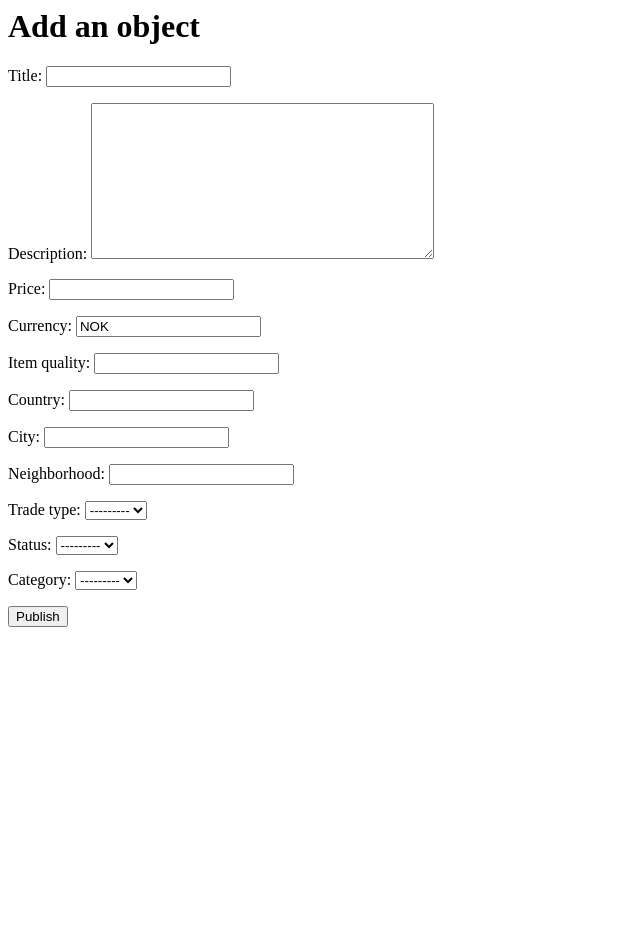
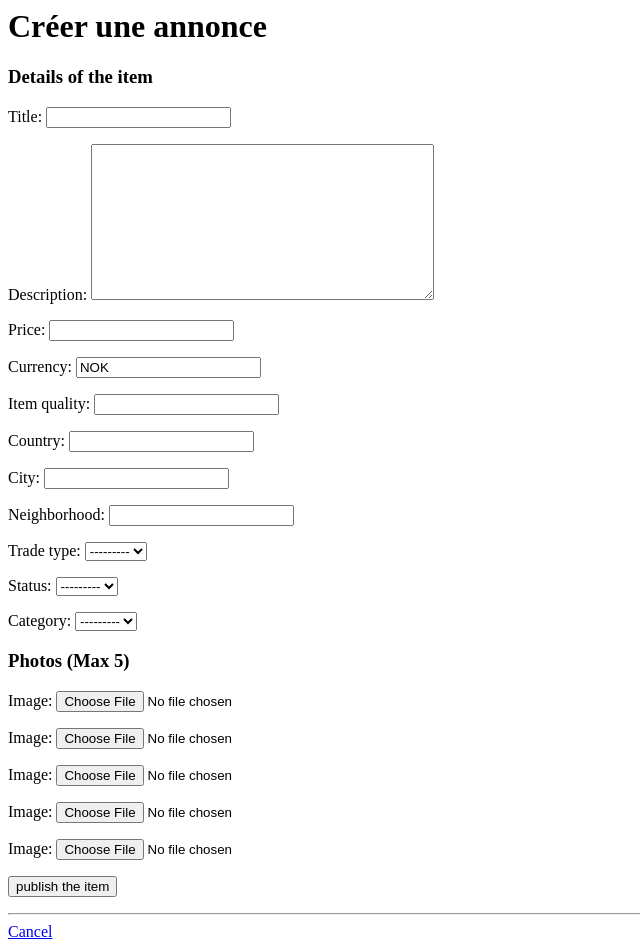
Before and after one commit to marinlemonnier/ReSail, a Django app: page /create/ in a window 1280 px wide. Shown: the whole page, without its empty margins (0-640 px from the left). Before the commit the page ends 627 px from the top, so only its background shows below. Run offline with Django 5.2, Linux system fonts and the light colour scheme; data that the repository does not hold is empty.

Commit message:
J'ai réussi à mettre les photos grace à l'IA car je ne savais pas comment faire, cependant on ne peut que importer des format PNG ou JPEG (impossible d'importer des HEIC d'apple), j'ai du changer les settings.py à la toute fin et le forms.py et le views.py pour que ca marche

```diff
--- a/Config/settings.py
+++ b/Config/settings.py
@@ -116,3 +116,9 @@ USE_TZ = True
 # https://docs.djangoproject.com/en/6.0/howto/static-files/
 
 STATIC_URL = "static/"
+
+# Chemin URL pour accéder aux photos
+MEDIA_URL = '/media/'
+
+# Chemin physique sur mon disque dur pour stocker les photos
+MEDIA_ROOT = BASE_DIR / 'media'
--- a/Config/urls.py
+++ b/Config/urls.py
@@ -17,8 +17,13 @@ Including another URLconf
 
 from django.contrib import admin
 from django.urls import path, include
+from django.conf import settings
+from django.conf.urls.static import static
 
 urlpatterns = [
     path("admin/", admin.site.urls),
     path("", include("Core.urls")),
 ]
+
+if settings.DEBUG:
+    urlpatterns += static(settings.MEDIA_URL, document_root=settings.MEDIA_ROOT)
--- a/Core/forms.py
+++ b/Core/forms.py
@@ -1,5 +1,6 @@
 from django import forms
-from .models import Item
+from .models import Item, ItemImage
+from django.forms import inlineformset_factory
 
 class ItemForm(forms.ModelForm):
     class Meta:
@@ -10,3 +11,14 @@ class ItemForm(forms.ModelForm):
             'item_quality', 'country', 'city', 'neighborhood',
             'trade_type', 'status', 'category'
         ]
+
+
+#Fais avec IA car je ne savais pas comment faire
+ItemImageFormSet = inlineformset_factory(
+    Item,
+    ItemImage,
+    fields=['image'],
+    extra=5,      # Nombre de champs vides affichés
+    max_num=5,    # Limite maximum de 5 photos[cite: 1]
+    can_delete=False
+)
--- a/Core/templates/create_item.html
+++ b/Core/templates/create_item.html
@@ -1,6 +1,19 @@
-<h1>Add an object</h1>
-<form method="post">
+<h1>Créer une annonce</h1>
+
+<form method="post" enctype="multipart/form-data"> <!-- Important pour le téléchargement de fichiers -->
     {% csrf_token %}
+
+    <h3>Details of the item</h3>
     {{ form.as_p }}
-    <button type="submit">Publish</button>
+
+    <h3>Photos (Max 5)</h3>
+    {{ formset.management_form }}
+    {% for f in formset %}
+        {{ f.as_p }}
+    {% endfor %}
+
+    <button type="submit">publish the item</button>
 </form>
+
+<hr>
+<a href="{% url 'welcome' %}">Cancel</a>
--- a/Core/views.py
+++ b/Core/views.py
@@ -1,5 +1,5 @@
 from django.shortcuts import render, redirect, get_object_or_404
-from .forms import ItemForm
+from .forms import ItemForm, ItemImageFormSet
 from .models import Item
 
 
@@ -12,14 +12,19 @@ def welcome(request):
 def create_item(request):
     if request.method == 'POST':
         form = ItemForm(request.POST, request.FILES)
-        if form.is_valid():
+        formset = ItemImageFormSet(request.POST, request.FILES)
+        if form.is_valid() and formset.is_valid():
             item = form.save(commit=False)
-            item.user = request.user  # Associe l'annonce à l'utilisateur connecté
+            item.user = request.user
             item.save()
+            formset.instance = item
+            formset.save()
             return render(request, 'item_success.html', {'item': item})
     else:
         form = ItemForm()
-    return render(request, 'create_item.html', {'form': form})
+        formset = ItemImageFormSet()
+    return render(request, 'create_item.html', {'form': form, 'formset': formset})
+
 
 # Tout le detail de l'annonce
 def item_detail(request, item_id):
```
Also changed, not shown: Core/templates/item_detail.html (+9 -0 lines), items/Capture_d_écran_2026-03-24_à_09.22.37-removebg-preview.png (added), items/Capture_d_écran_2026-03-24_à_09.22.47-removebg-preview.png (added), items/Capture_d_écran_2026-03-24_à_09.22.52-removebg-preview.png (added), items/Capture_d_écran_2026-03-24_à_09_H7LCV8J.22.52-removebg-preview.png (added), media/items/Capture_d_écran_2026-03-24_à_09.22.21-removebg-preview.png (added), media/items/Capture_d_écran_2026-03-24_à_09.22.42-removebg-preview.png (added), media/items/Capture_d_écran_2026-03-24_à_09.22.47-removebg-preview.png (added), 2 other files.
